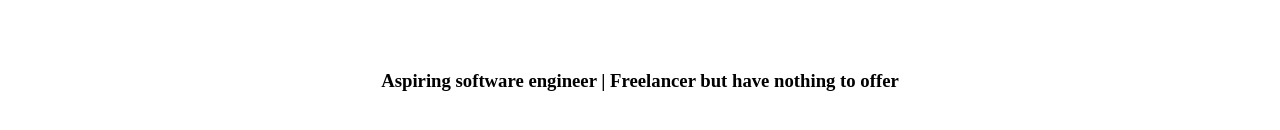
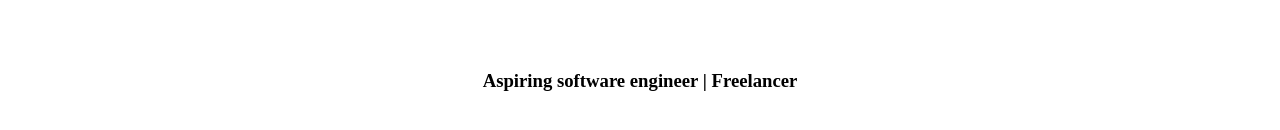
Before and after one commit to Manav2003/Portfolio-p1, a plain HTML site: page home.html in a window 1280 px wide. Shown: the part 266-396 px from the top of the page. Drawn offline with Linux system fonts and the light colour scheme.

```diff
--- a/home.html
+++ b/home.html
@@ -24,7 +24,7 @@
     <center>
     <body >
         <img class="small-image" src="IMG_20201223_141733.jpg" alt="Manav Mittal's picture" >
-        <h3>Aspiring software engineer | Freelancer but have nothing to offer</h3>
+        <h3>Aspiring software engineer | Freelancer</h3>
     </body>
     </center>
 </html>
```
Also changed, not shown: 1 other file.
